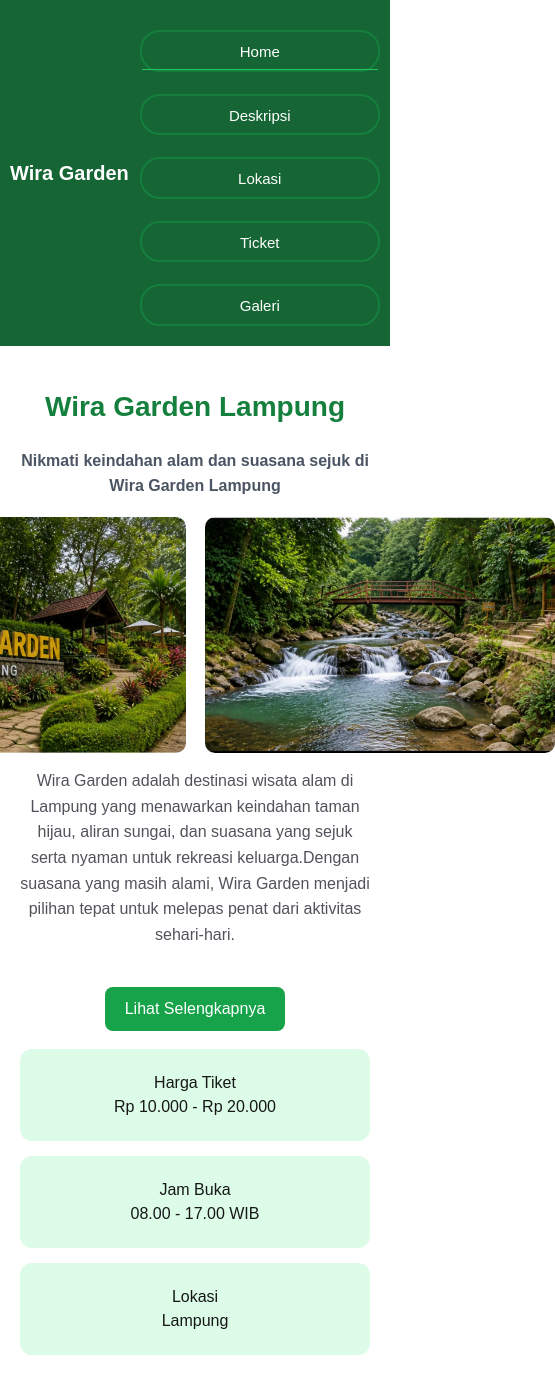
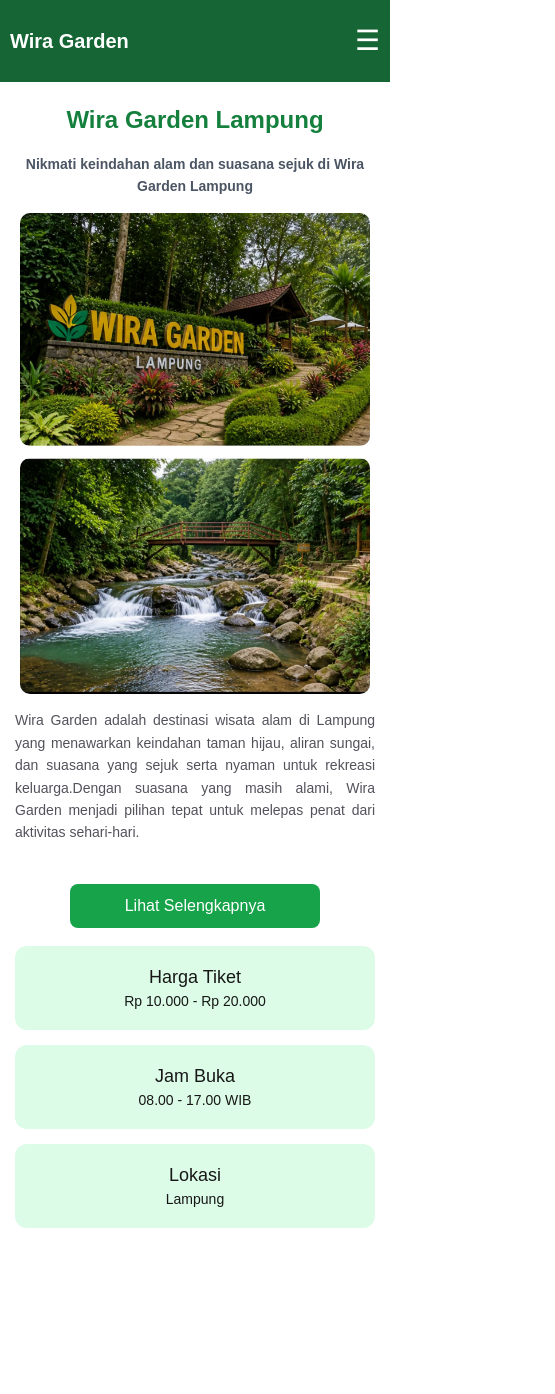
Before and after one commit to jovanakbarsetiodono-code/TI-WEB-24A-SIXTUPLE, a Next.js app in the folder my-app/: page / in a window 390 px wide. Shown: the whole page, 555 px wide, since content can reach past the window. After the commit the page ends 1248 px from the top, so only its background shows below. Built offline with nearby package versions, Linux system fonts and the light colour scheme.

Commit message:
Menambahkan layout responsif untuk tampilan mobile

```diff
--- a/my-app/app/globals.css
+++ b/my-app/app/globals.css
@@ -58,8 +58,8 @@ body {
   font-size: 16px;
   color: #52525b;
   margin-bottom: 20px;
+  line-height: 1.6;
 }
-
 
 .home-info {
   display: grid;
@@ -111,8 +111,64 @@ body {
   margin-bottom: 18px;
 }
 
-.home-description {
-  line-height: 1.6;
+.menu-btn {
+  display: none;
+  background: none;
+  border: none;
+  color: white;
+  font-size: 28px;
+  cursor: pointer;
+}
+
+/*RESPONSIVE MOBILE*/
+@media (max-width: 768px) {
+  .home-main {
+    padding: 20px 15px;
+  }
+
+  .home-title {
+    font-size: 24px;
+    margin-bottom: 15px;
+  }
+
+  .home-subtitle {
+    font-size: 14px;
+    margin-bottom: 15px;
+  }
+
+  .home-image-row {
+    flex-direction: column;
+    align-items: center;
+    gap: 12px;
+  }
+
+  .home-image {
+    width: 100%;
+    max-width: 350px;
+    height: auto;
+  }
+
+  .home-description {
+    font-size: 14px;
+    text-align: justify;
+  }
+
+  .home-button {
+    width: 100%;
+    max-width: 250px;
+  }
+
+  .home-card {
+    padding: 18px;
+  }
+
+  .home-card h2 {
+    font-size: 18px;
+  }
+
+  .home-card p {
+    font-size: 14px;
+  }
 }
 
 /* Halaman NAVBAR */
@@ -170,17 +226,33 @@ body {
   color: #166534;
 }
 
+/*RESPONSIVE MOBILE*/
 @media (max-width: 640px) {
-  .nav-menu {
-    flex-direction: column;
-    width: 65%;
-    margin-top: 10px;
-    text-align: center;
+  .navbar {
+    display: flex;
+    justify-content: space-between;
+    align-items: center;
+    flex-wrap: wrap;
   }
 
-  .navbar-container {
+  .menu-btn {
+    display: block;
+  }
+
+  .nav-menu {
+    display: none;
+    width: 100%;
     flex-direction: column;
-    align-items: flex-start;
+    gap: 10px;
+    margin-top: 10px;
+  }
+
+  .nav-menu.show {
+    display: flex;
+  }
+
+  .nav-item {
+    text-align: center;
   }
 }
 
--- a/my-app/components/navbar.tsx
+++ b/my-app/components/navbar.tsx
@@ -2,9 +2,11 @@
 
 import Link from "next/link";
 import { usePathname } from "next/navigation";
+import { useState } from "react";
 
 export default function Navbar() {
   const pathname = usePathname();
+  const [isOpen, setIsOpen] = useState(false);
 
   const navClass = (path: string) =>
     `nav-item ${pathname === path ? "active" : ""}`;
@@ -12,14 +14,27 @@ export default function Navbar() {
   return (
     <nav className="navbar">
       <h1 className="logo">Wira Garden</h1>
+      <button className="menu-btn" onClick={() => setIsOpen(!isOpen)}>
+        ☰
+      </button>
 
-      <div className="nav-menu">
-        <Link href="/" className={navClass("/")}>Home</Link>
-        <Link href="/deskripsi" className={navClass("/deskripsi")}>Deskripsi</Link>
-        <Link href="/lokasi" className={navClass("/lokasi")}>Lokasi</Link>
-        <Link href="/ticket" className={navClass("/ticket")}>Ticket</Link>
-        <Link href="/galeri" className={navClass("/galeri")}>Galeri</Link>
+      <div className={`nav-menu ${isOpen ? "show" : ""}`}>
+        <Link href="/" className={navClass("/")}>
+          Home
+        </Link>
+        <Link href="/deskripsi" className={navClass("/deskripsi")}>
+          Deskripsi
+        </Link>
+        <Link href="/lokasi" className={navClass("/lokasi")}>
+          Lokasi
+        </Link>
+        <Link href="/ticket" className={navClass("/ticket")}>
+          Ticket
+        </Link>
+        <Link href="/galeri" className={navClass("/galeri")}>
+          Galeri
+        </Link>
       </div>
     </nav>
-  )
+  );
 }
```
Also changed, not shown: my-app/app/Deskripsi/deskripsi.module.css (+44 -0 lines).
